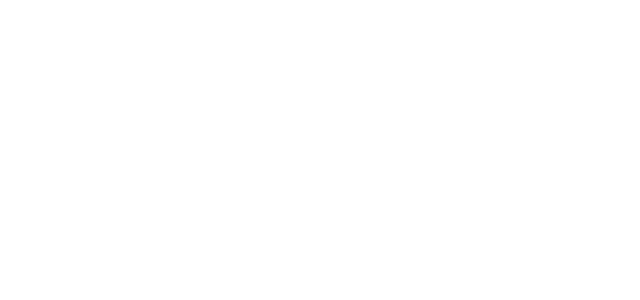
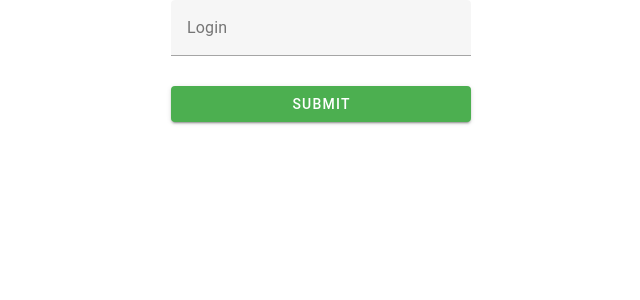
Before and after one commit to Iimanbek/av100, a Vue app: page /registration in a window 1280 px wide. Shown: the top 300 px of the page, without its empty margins (319-959 px from the left). Built offline with nearby package versions, Linux system fonts and the light colour scheme.

Commit message:
changed header of login request

```diff
--- a/src/stores/index.js
+++ b/src/stores/index.js
@@ -7,22 +7,40 @@ export const useIndexStore = defineStore("index", {
     password_data: "",
     user_data: "",
     response: null,
+    user_num: "",
   }),
   actions: {
     async getUserAccaunt() {
       this.response = await axios.post(
         "https://api.av100.ru/v3/login",
         {
-          login: "9678622972",
-          password: "8680026651",
+          login: this.login_data,
+          password: this.password_data,
         },
         {
-          headers: { "X-Api-Key": "8bcfb6e1-4fa8-4fae-872c-a435bbdbe8d9" },
+          headers: {
+            "Content-Type": "application/json",
+            "X-Api-Key": "8bcfb6e1-4fa8-4fae-872c-a435bbdbe8d9",
+          },
         }
       );
       this.user_data = await this.response.data;
     },
-    createUserAcc() {},
+    async createUserAcc() {
+      const res = await axios.post(
+        "https://api.av100.ru/v3/register",
+        {
+          login: "837438478",
+        },
+        {
+          headers: {
+            "Content-Type": "application/json",
+            "X-Api-Key": "8bcfb6e1-4fa8-4fae-872c-a435bbdbe8d9",
+          },
+        }
+      );
+      console.log(res);
+    },
     async save_profile() {},
   },
 });
--- a/src/views/AuthView.vue
+++ b/src/views/AuthView.vue
@@ -1,12 +1,23 @@
 <!-- --------------------------Registration------------------------------------ -->
 <template>
-  <div>
+  <div class="login_wrapper">
+    <v-sheet width="300" class="mx-auto">
+      <v-form fast-fail @submit.prevent>
+        <v-text-field v-model="indexStore.login_data" label="Login" :rules="LoginRules"></v-text-field>
+        <v-btn @click="registr" color="green" type="submit" block class="mt-2">Submit</v-btn>
+      </v-form>
+    </v-sheet>
   </div>
 </template>
 <script>
 import { mapStores } from 'pinia';
 import { useIndexStore } from '../stores/index'
 export default {
+  methods: {
+    registr() {
+      this.indexStore.createUserAcc()
+    }
+  },
   mounted() {
   },
   computed: {
--- a/src/views/LoginView.vue
+++ b/src/views/LoginView.vue
@@ -33,8 +33,8 @@ export default {
         async login() {
             await this.indexStore.getUserAccaunt()
             if (this.indexStore.response.status == 200) {
+                await this.$router.replace(`/user/${this.indexStore.user_data.user.id}`)
                 localStorage.setItem("user", JSON.stringify(this.indexStore.user_data));
-                await this.$router.push(`/user/${this.indexStore.user_data.user.id}`)
             }
         }
     },
```
